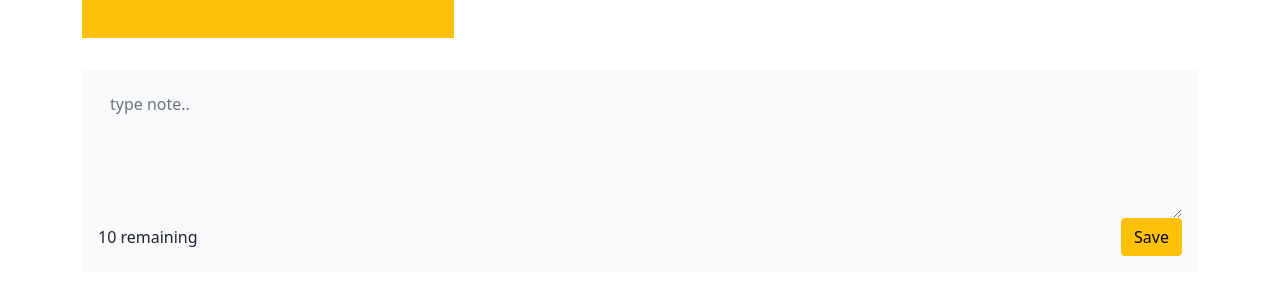
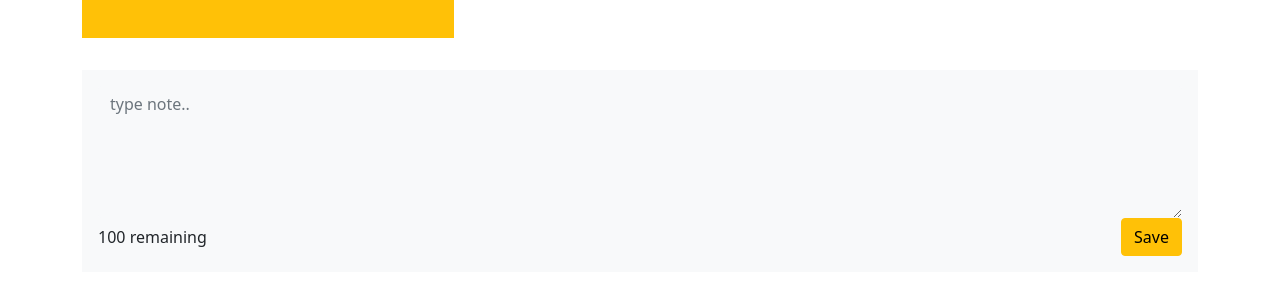
Before and after one commit to mahabur-rahman/React-notes-application, a React (Create React App) app: page / in a window 1280 px wide. Shown: the part 767-1062 px from the top of the page. Built offline with nearby package versions, Linux system fonts and the light colour scheme.

Commit message:
delete note

```diff
--- a/src/App.js
+++ b/src/App.js
@@ -13,7 +13,7 @@ const App = () => {
     { id: nanoid(), text: "Third note", date: "12/5/2022" },
   ]);
 
-  // addNote
+  // create note || add note
   const addNote = (text) => {
     // console.log(text);
     const date = new Date();
@@ -28,9 +28,20 @@ const App = () => {
     setNotes(newNote);
   };
 
+  // delete note
+  const deleteNote = (id) => {
+    const newNote = notes.filter((note) => note.id !== id);
+
+    setNotes(newNote);
+  };
+
   return (
     <div className="py-5">
-      <NoteList notes={notes} handleAddNote={addNote} />
+      <NoteList
+        notes={notes}
+        handleAddNote={addNote}
+        handleDeleteNote={deleteNote}
+      />
     </div>
   );
 };
--- a/src/components/AddNote.js
+++ b/src/components/AddNote.js
@@ -4,7 +4,7 @@ const AddNote = ({ handleAddNote }) => {
   const [text, setText] = useState("");
   //   console.log(text.length);
   //   characters limit
-  const characterLimit = 10;
+  const characterLimit = 100;
 
   const handleChange = (e) => {
     if (characterLimit - e.target.value.length >= 0) {
@@ -25,7 +25,7 @@ const AddNote = ({ handleAddNote }) => {
   };
 
   return (
-    <div className="mt-3 bg-light p-3">
+    <div className="mt-3 bg-light p-3 add_note">
       <textarea
         placeholder="type note.."
         className="form-control border-0 bg-light"
--- a/src/components/Note.js
+++ b/src/components/Note.js
@@ -1,13 +1,22 @@
 import React from "react";
 import { FaTrash } from "react-icons/fa";
 
-const Note = ({ id, text, date }) => {
+const Note = ({ id, text, date, handleDeleteNote }) => {
+  // delete note
+  const deleteNote = () => {
+    handleDeleteNote(id);
+  };
+
   return (
     <div className="col-lg-4 p-5 my-3 text-center bg-warning">
       <h3 className="mb-5">{text}</h3>
       <div>
         <span className="mx-5 px-5">{date}</span>
-        <FaTrash className="mx-5 text-danger" style={{ cursor: "pointer" }} />
+        <FaTrash
+          onClick={deleteNote}
+          className="mx-5 text-danger"
+          style={{ cursor: "pointer" }}
+        />
       </div>
     </div>
   );
--- a/src/components/NoteList.js
+++ b/src/components/NoteList.js
@@ -2,14 +2,19 @@ import React from "react";
 import Note from "./Note";
 import AddNote from "./AddNote";
 
-const NoteList = ({ notes, handleAddNote }) => {
+const NoteList = ({ notes, handleAddNote, handleDeleteNote }) => {
   return (
     <div className="container">
       <div className="row">
         {notes?.map((note) => {
           return (
             <div key={note.id}>
-              <Note id={note.id} text={note.text} date={note.date} />
+              <Note
+                id={note.id}
+                text={note.text}
+                date={note.date}
+                handleDeleteNote={handleDeleteNote}
+              />
             </div>
           );
         })}
--- a/src/index.css
+++ b/src/index.css
@@ -6,8 +6,13 @@
 
 textarea {
     resize: none;
+    white-space: initial;
 }
 
 button {
     cursor: pointer;
 }
+
+.add_note {
+    white-space: pre-wrap;
+}
```
